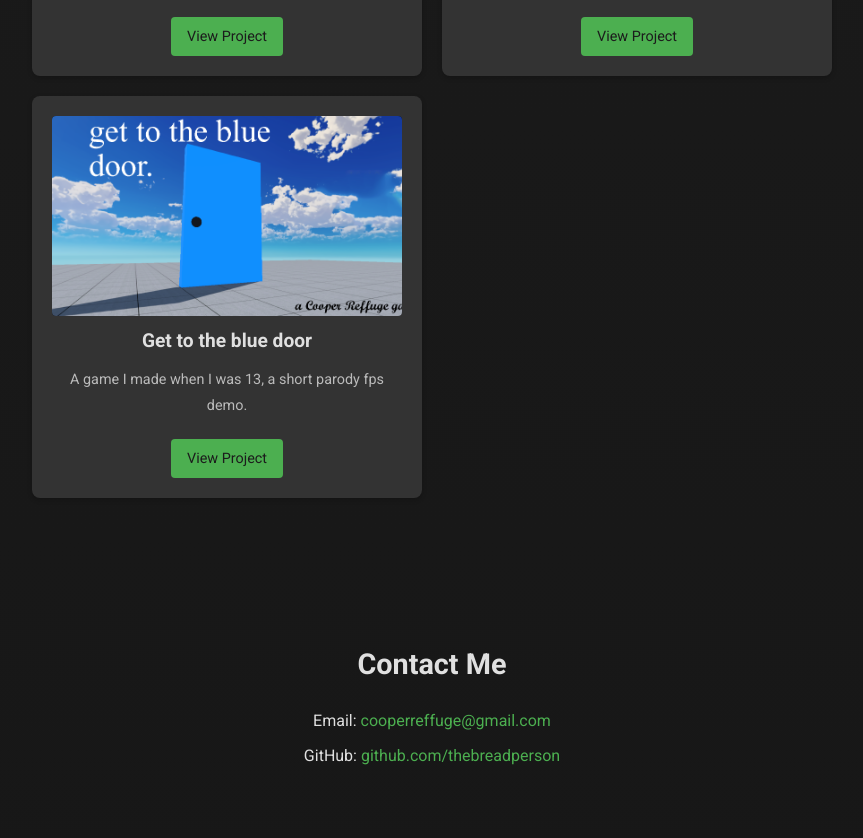
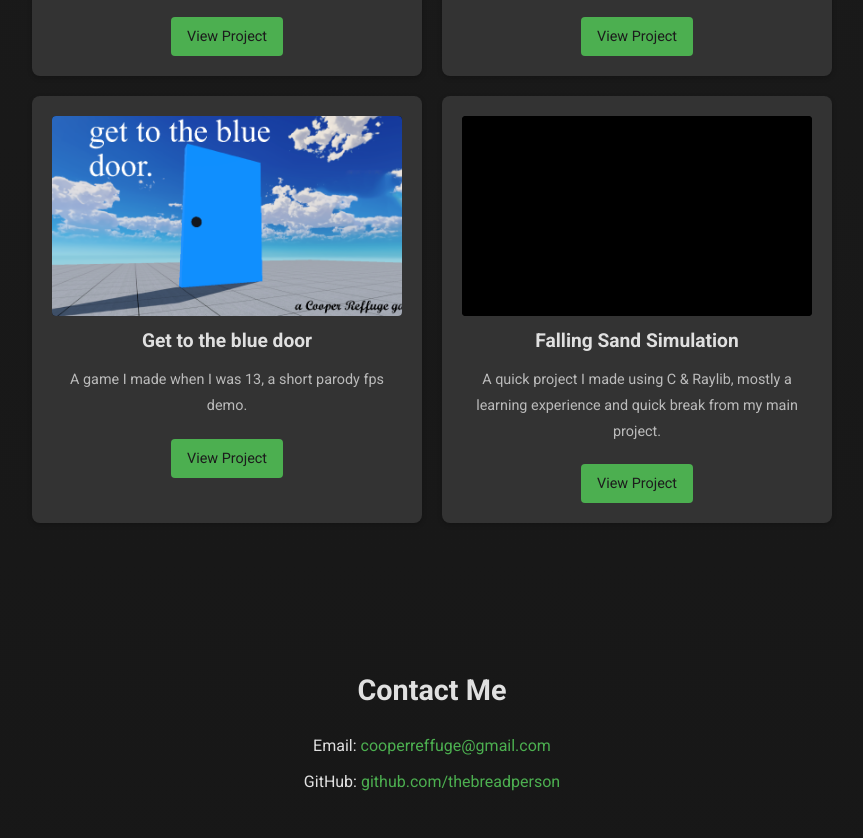
Before and after one commit to TheBreadPerson/TheBreadPerson, a plain HTML site: page index.html in a window 1280 px wide. Shown: the part 1125-1963 px from the top of the page, without its empty margins (208-1071 px from the left). Drawn offline with Linux system fonts and the light colour scheme; a script that the page names is missing.

Commit message:
Sand Update

```diff
--- a/index.html
+++ b/index.html
@@ -60,6 +60,12 @@
                         <p>A game I made when I was 13, a short parody fps demo.</p>
                         <a href="https://github.com/TheBreadPerson/BlueDoor" target="_blank">View Project</a>
                     </article>
+                    <article class="project">
+                        <img src="falling_sand.gif" alt="Project Screenshot">
+                        <h3>Falling Sand Simulation</h3>
+                        <p>A quick project I made using C & Raylib, mostly a learning experience and quick break from my main project.</p>
+                        <a href="https://github.com/TheBreadPerson/FallingSandSimulator" target="_blank">View Project</a>
+                    </article>
                     <!-- Add more projects as needed -->
                 </div>
             </div>
```
Also changed, not shown: falling_sand.gif (added).
